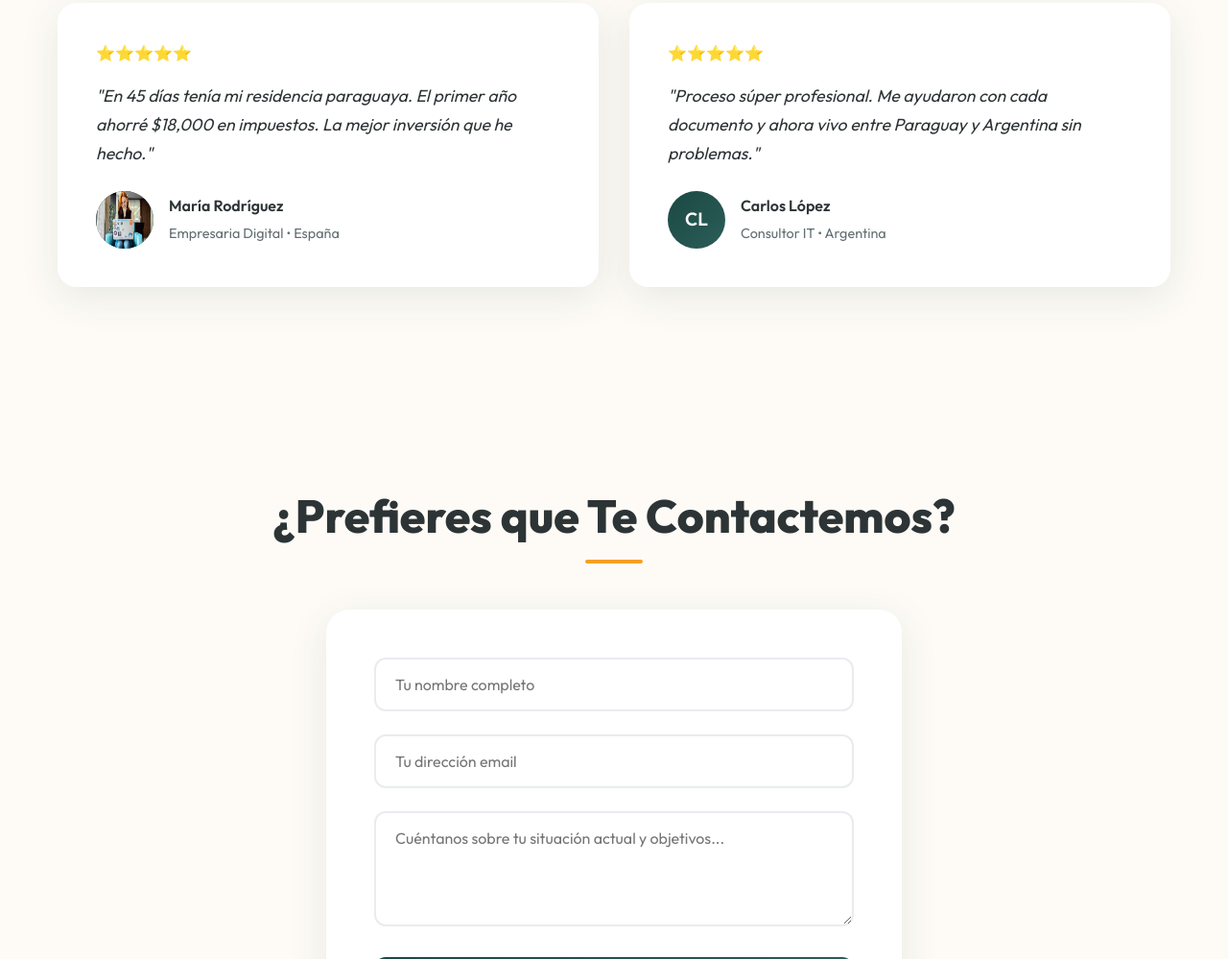
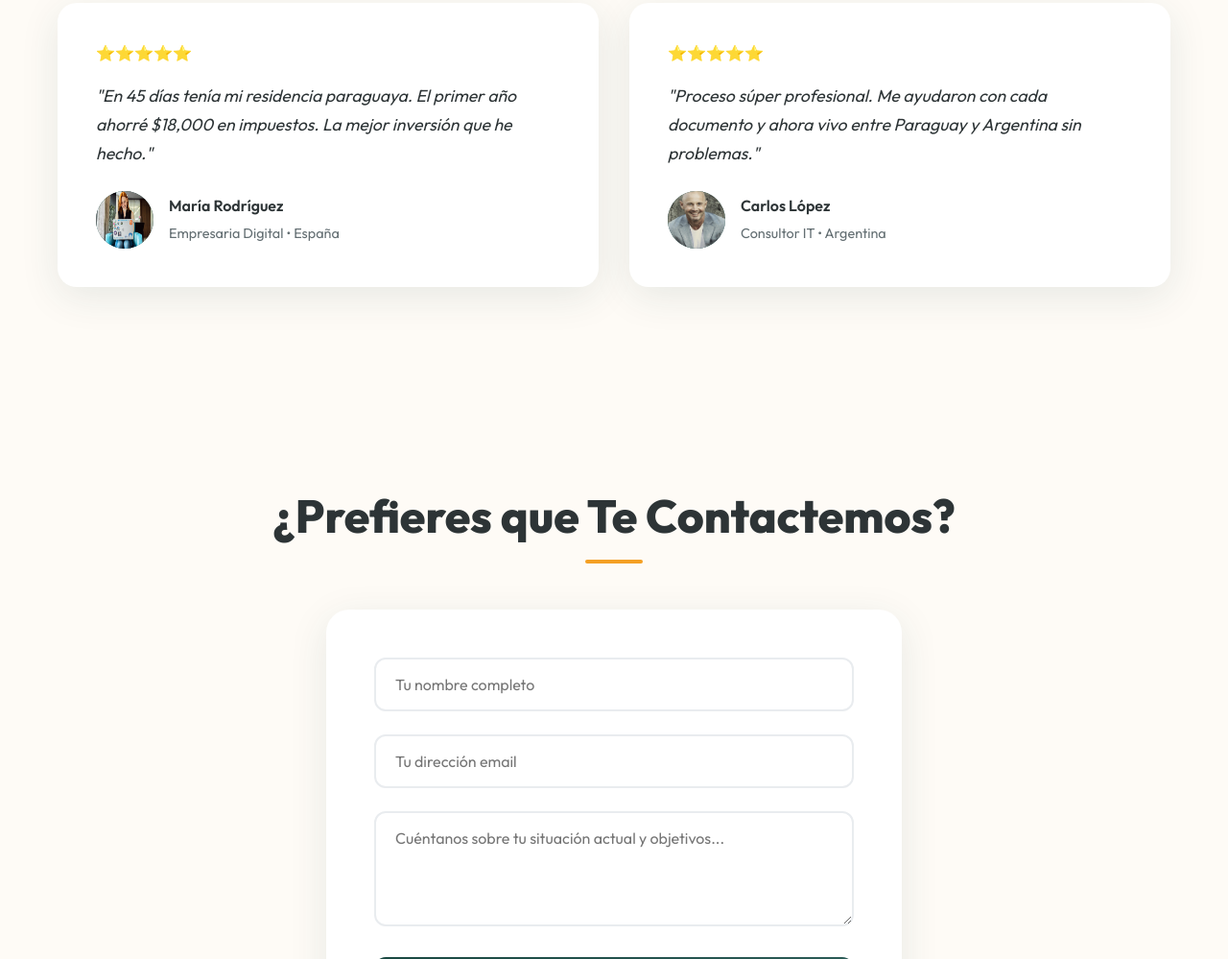
Before and after one commit to mikeillah/vida-paraguay, a plain HTML site: page index.html in a window 1280 px wide. Shown: the part 2965-3964 px from the top of the page at 96% size. Drawn offline with Linux system fonts and the light colour scheme.

Commit message:
Update index.html

```diff
--- a/index.html
+++ b/index.html
@@ -690,7 +690,7 @@
         <div class="stars">⭐⭐⭐⭐⭐</div>
         <p class="testimonial-quote">"Proceso súper profesional. Me ayudaron con cada documento y ahora vivo entre Paraguay y Argentina sin problemas."</p>
         <div class="testimonial-author">
-          <div class="author-avatar">CL</div>
+          <img class="author-avatar" src="assets/carlos.jpg" alt="Foto de Carlos Lopez" />
           <div class="author-info">
             <h4>Carlos López</h4>
             <p>Consultor IT • Argentina</p>
```
